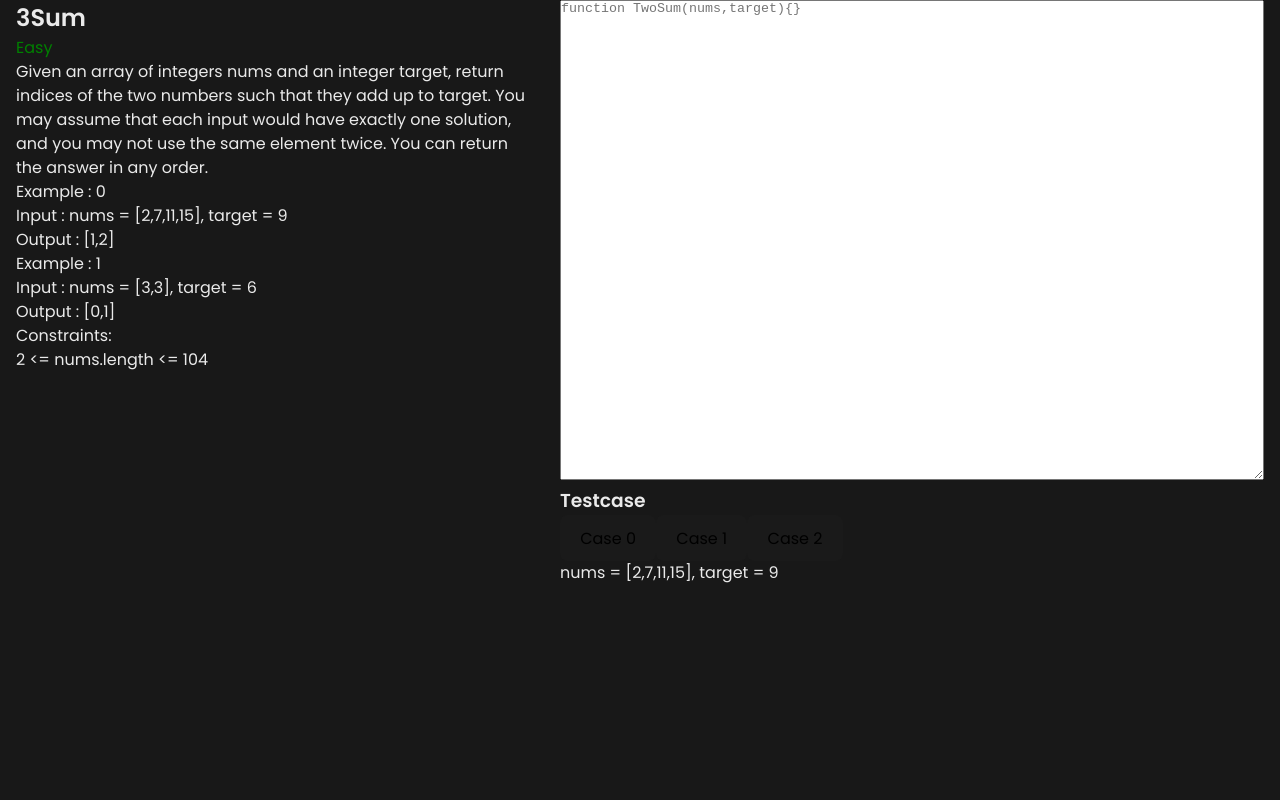
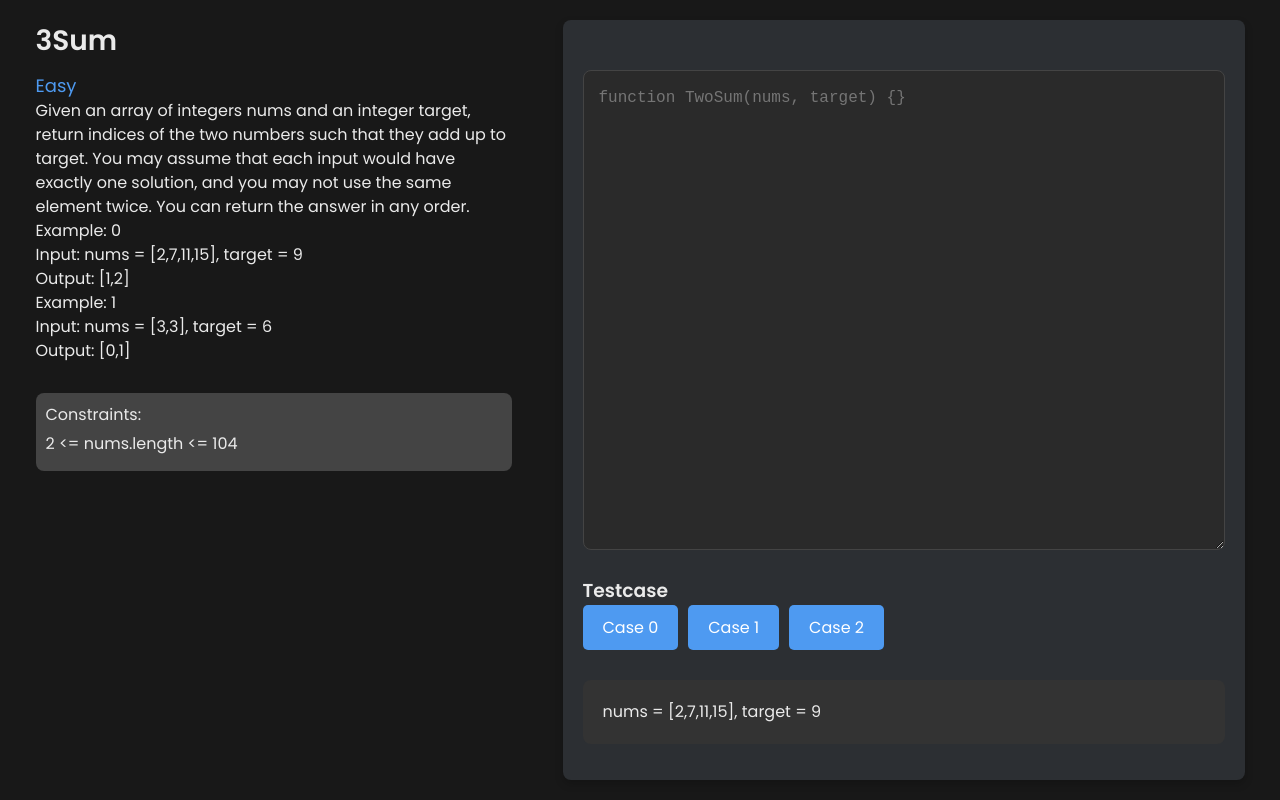
Before and after one commit to shinigl/Leetcode-Clone, a React (Vite) app: page /interface/1/3Sum in a window 1280 px wide. Built offline with nearby package versions, Linux system fonts and the light colour scheme.

Commit message:
Updated CSS of interface

```diff
--- a/src/App.jsx
+++ b/src/App.jsx
@@ -12,7 +12,7 @@ function App() {
     <>
       <main>
         <header className={styles.navBar}>
-          <div>
+          <div >
             <img src={leetcodeLogo} alt="logo" />
             <p>Leetcode</p>
           </div>
--- a/src/components/Interface.jsx
+++ b/src/components/Interface.jsx
@@ -1,100 +1,97 @@
-import React, { useContext } from 'react'
+import React, { useContext, useState } from 'react';
 import { myContext } from '../main';
 import { useParams } from 'react-router-dom';
-import { useState } from 'react';
-
+import styles from './Interface.module.css';
 
 function Interface() {
+  const [btn1, setBtn1] = useState(false);
+  const [btn2, setBtn2] = useState(false);
+  const [btn3, setBtn3] = useState(false);
 
-const [btn1,setBtn1] = useState(false) ;
-const [btn2,setBtn2] = useState(false) ;
-const [btn3,setBtn3] = useState(false) ;
+  const { id, name } = useParams();
+  const ctx = useContext(myContext);
+  const prob = ctx.find((ele) => ele.Sr === parseInt(id));
 
-
-
-
-function btn1Click(){
-
-    if(!btn1){
+  function btn1Click() {
+    if (!btn1) {
       setBtn1(true);
       setBtn2(false);
       setBtn3(false);
     }
   }
-function btn2Click(){
-
-    if(!btn2){
+  function btn2Click() {
+    if (!btn2) {
       setBtn1(false);
       setBtn2(true);
       setBtn3(false);
     }
   }
-function btn3Click(){
-
-    if(!btn3){
+  function btn3Click() {
+    if (!btn3) {
       setBtn1(false);
       setBtn2(false);
       setBtn3(true);
     }
   }
 
-
-
-const {id,name} = useParams() ;
-
-const ctx = useContext(myContext);
-
-const prob = ctx.find((ele)=> ele.Sr === parseInt(id)) //filtered problem
-console.log(prob);
-
-
-
   return (
-    <div className='interfaceContainer' style={{display:'flex',width:'100%',height:'100vh' ,justifyContent:'space-around'}}>
-
-      <div className="leftInt" style={{width:'40%'}}>
+    <div className={styles.interfaceContainer}>
+      <div className={styles.leftInt}>
         <h2>{prob.Title}</h2>
-         <span style={{color:'green'}} >{prob.Difficulty}</span>
+        <span className={styles.difficulty}>{prob.Difficulty}</span>
         <p>{prob.description}</p>
-         <div className='eg'>
-            {
-                prob.example.map((ele,idx)=>{
-                    return(
+        <div className={styles.eg}>
+          {prob.example.map((ele, idx) => {
+            return (
               <div key={idx}>
-
-                          <p>Example : {idx}</p>
-                          <p>Input : {ele.Input}</p>
-                          <p>Output : {ele.Output}</p>
+                <p>Example: {idx}</p>
+                <p>Input: {ele.Input}</p>
+                <p>Output: {ele.Output}</p>
               </div>
-                    )
-                })
-            }
+            );
+          })}
         </div>
-         <div className="constraints">
+        <div className={styles.constraints}>
           <p>Constraints:</p>
           <p>{`2 <= nums.length <= 104`}</p>
         </div>
       </div>
-      <div className="rightInt" style={{width:'55%'  }}>
 
-         <div className="codeArea">
-            <textarea style={{width:'100%',minHeight:'60vh'}} name="" id="" placeholder='function TwoSum(nums,target){}'></textarea>
-
+      <div className={styles.rightInt}>
+        <div className={styles.codeArea}>
+          <textarea
+            className={styles.codeAreaTextarea}
+            placeholder="function TwoSum(nums, target) {}"
+          ></textarea>
         </div>
 
-         <div className='testCase'>
+        <div className={styles.testCase}>
           <h3>Testcase</h3>
-              <div className="cases">
-                <button onClick={btn1Click}>Case 0</button>
-                <button onClick={btn2Click} >Case 1</button>
-                <button onClick={btn3Click} >Case 2</button>
+          <div className={styles.cases}>
+            <button
+              onClick={btn1Click}
+              className={btn1 ? styles.selected : ''}
+            >
+              Case 0
+            </button>
+            <button
+              onClick={btn2Click}
+              className={btn2 ? styles.selected : ''}
+            >
+              Case 1
+            </button>
+            <button
+              onClick={btn3Click}
+              className={btn3 ? styles.selected : ''}
+            >
+              Case 2
+            </button>
           </div>
-              <div className="inout">
-                {
-                    btn1 ? (
+
+          <div className={styles.inout}>
+            {btn1 ? (
               <>
                 <p>{prob.example[0].Input}</p>
-
               </>
             ) : btn2 ? (
               <>
@@ -104,17 +101,14 @@ console.log(prob);
               <>
                 <h1>Bye bye</h1>
               </>
-                    ) : (  prob.example[0].Input  )
-
-}
-              </div>
-
+            ) : (
+              prob.example[0].Input
+            )}
           </div>
         </div>
-
-
       </div>
-  )
+    </div>
+  );
 }
 
-export default Interface ;
+export default Interface;
--- /dev/null
+++ b/src/components/Interface.module.css
@@ -0,0 +1,131 @@
+/* General styles for the interface layout */
+.interfaceContainer {
+    display: flex;
+    width: 100%;
+    height: 100vh;
+    justify-content: space-around;
+    padding: 20px;
+    box-sizing: border-box;
+  }
+
+  .leftInt {
+    width: 40%;
+    padding-right: 20px;
+    overflow-y: auto;
+  }
+
+  .rightInt {
+    width: 55%;
+    padding-left: 20px;
+    background-color: #2c2f33;
+    border-radius: 8px;
+    box-shadow: 0 4px 8px rgba(0, 0, 0, 0.2);
+    padding: 20px;
+    overflow-y: auto;
+  }
+
+  h2 {
+    font-size: 28px;
+    font-weight: 600;
+    color: #eaeaea;
+    margin-bottom: 10px;
+  }
+
+  .difficulty {
+    font-size: 18px;
+    color: #4e9af1;
+    font-weight: 500;
+  }
+
+  .eg {
+    margin-bottom: 20px;
+  }
+
+  .eg p {
+    color: #eaeaea;
+  }
+
+  .constraints {
+    background-color: #444;
+    padding: 10px;
+    border-radius: 8px;
+    margin-top: 30px;
+  }
+
+  .constraints p {
+    color: #eaeaea;
+    font-size: 16px;
+    margin-bottom: 5px;
+  }
+
+  /* Button styling for the test cases */
+  .testCase {
+    margin-top: 20px;
+  }
+
+  .cases button {
+    padding: 10px 20px;
+    background-color: #4e9af1;
+    border: none;
+    border-radius: 5px;
+    color: white;
+    cursor: pointer;
+    margin-right: 10px;
+    font-size: 16px;
+    transition: background-color 0.3s;
+  }
+
+  .cases button:hover {
+    background-color: #3d7db5;
+  }
+
+  /* Code area styles */
+  .codeArea {
+    margin-top: 30px;
+  }
+
+  .codeAreaTextarea {
+    width: 100%;
+    min-height: 60vh;
+    padding: 15px;
+    background-color: #2a2a2a;
+    border: 1px solid #444;
+    border-radius: 8px;
+    color: #eaeaea;
+    font-family: 'Courier New', monospace;
+    font-size: 16px;
+    line-height: 1.6;
+    resize: vertical;
+    transition: border-color 0.3s ease;
+  }
+
+  .codeAreaTextarea:focus {
+    border-color: #4e9af1;
+    outline: none;
+  }
+
+  /* Test case input area */
+  .inout {
+    background-color: #333;
+    padding: 20px;
+    border-radius: 8px;
+    margin-top: 30px;
+  }
+
+  .inout p {
+    color: #eaeaea;
+    font-size: 16px;
+    margin-bottom: 5px;
+  }
+
+  .inout h1 {
+    color: #eaeaea;
+    font-size: 18px;
+    margin-bottom: 10px;
+  }
+
+  /* Style for selected test case button */
+  .cases button.selected {
+    background-color: #3d7db5;
+    transition: background-color 0.3s;
+  }
```
Lines whose indentation alone changed are shown as unchanged.
